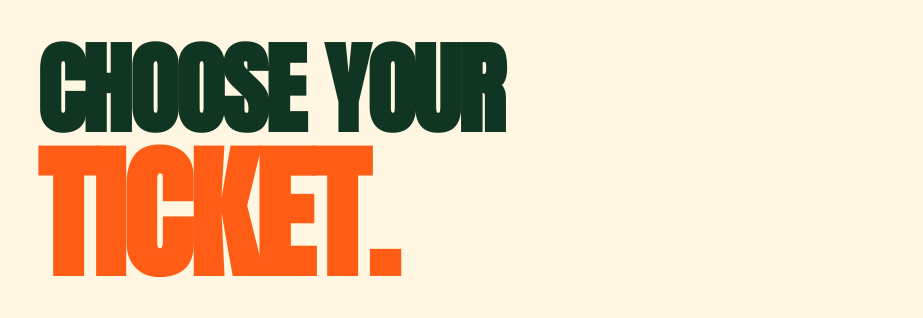
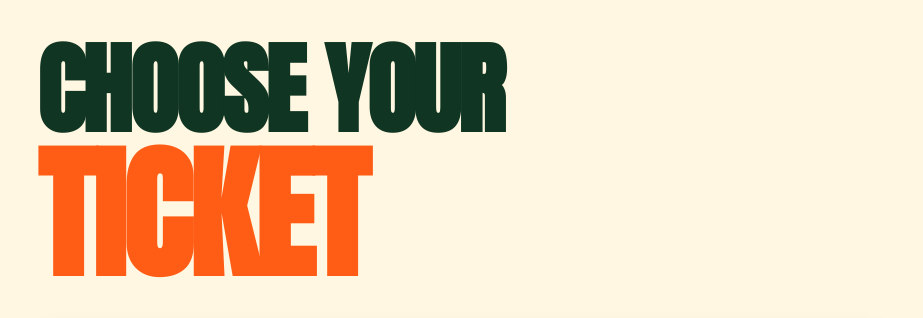
Before and after one commit to rolemodellapantiga-coder/Baladhika-Fun-Run-2026-demo, a plain HTML site: page index.html in a window 1280 px wide. Shown: the part 1080-1398 px from the top of the page, without its empty margins (178-1101 px from the left). Drawn offline with nearby package versions, Linux system fonts and the light colour scheme; a script that the page names is missing.

Commit message:
Update index.html

```diff
--- a/index.html
+++ b/index.html
@@ -2125,7 +2125,7 @@ section{position:relative;overflow:hidden;isolation:isolate}
     <!-- STEP 1 -->
     <div class="registration-panel" id="ticketStep">
       <p class="kicker orange">STEP 01</p>
-      <h3>CHOOSE YOUR <span class="orange">TICKET.</span></h3>
+      <h3>CHOOSE YOUR <span class="orange">TICKET</span></h3>
       <p class="registration-intro copy">
         Pilih kategori yang tersedia sesuai status sistem.
       </p>
```
